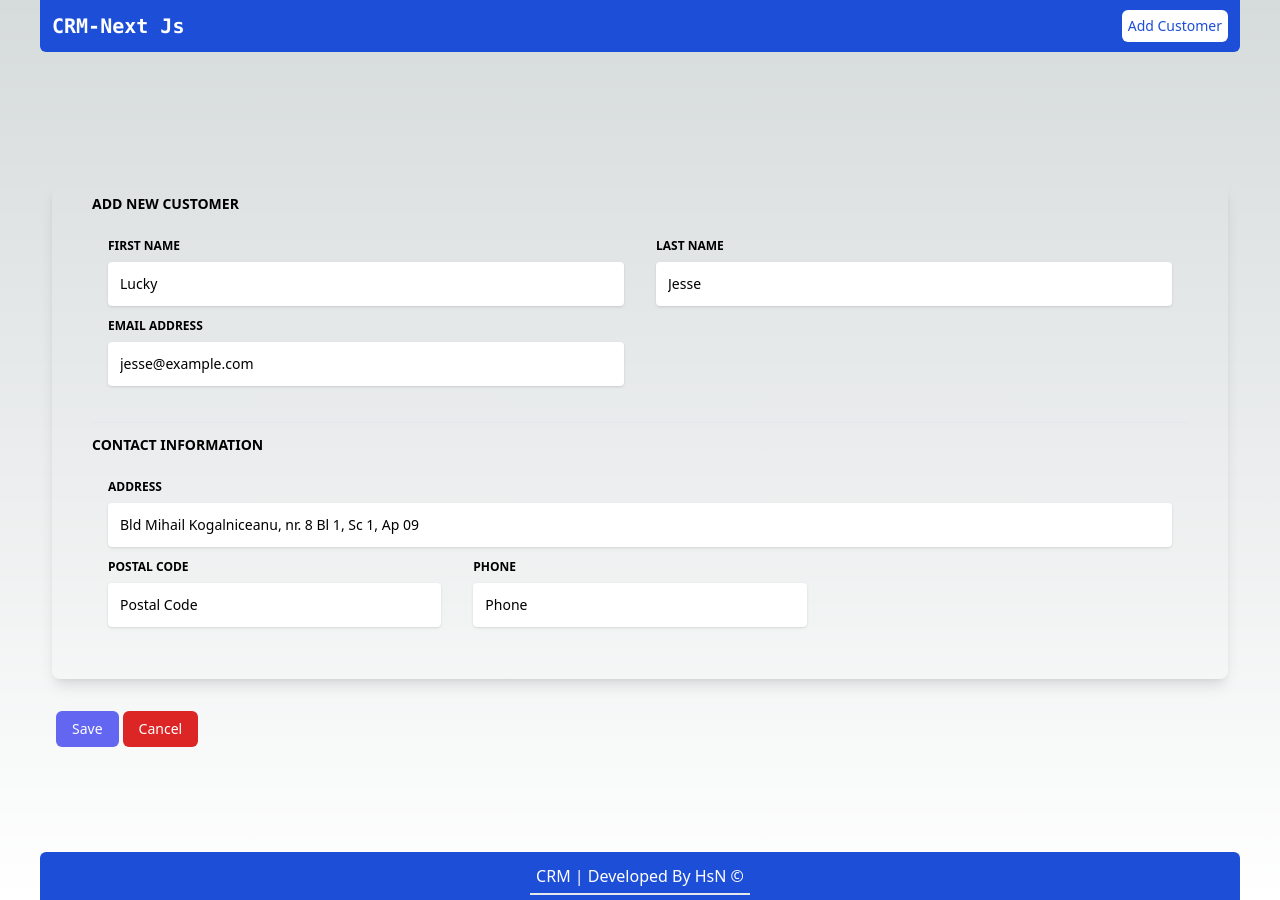
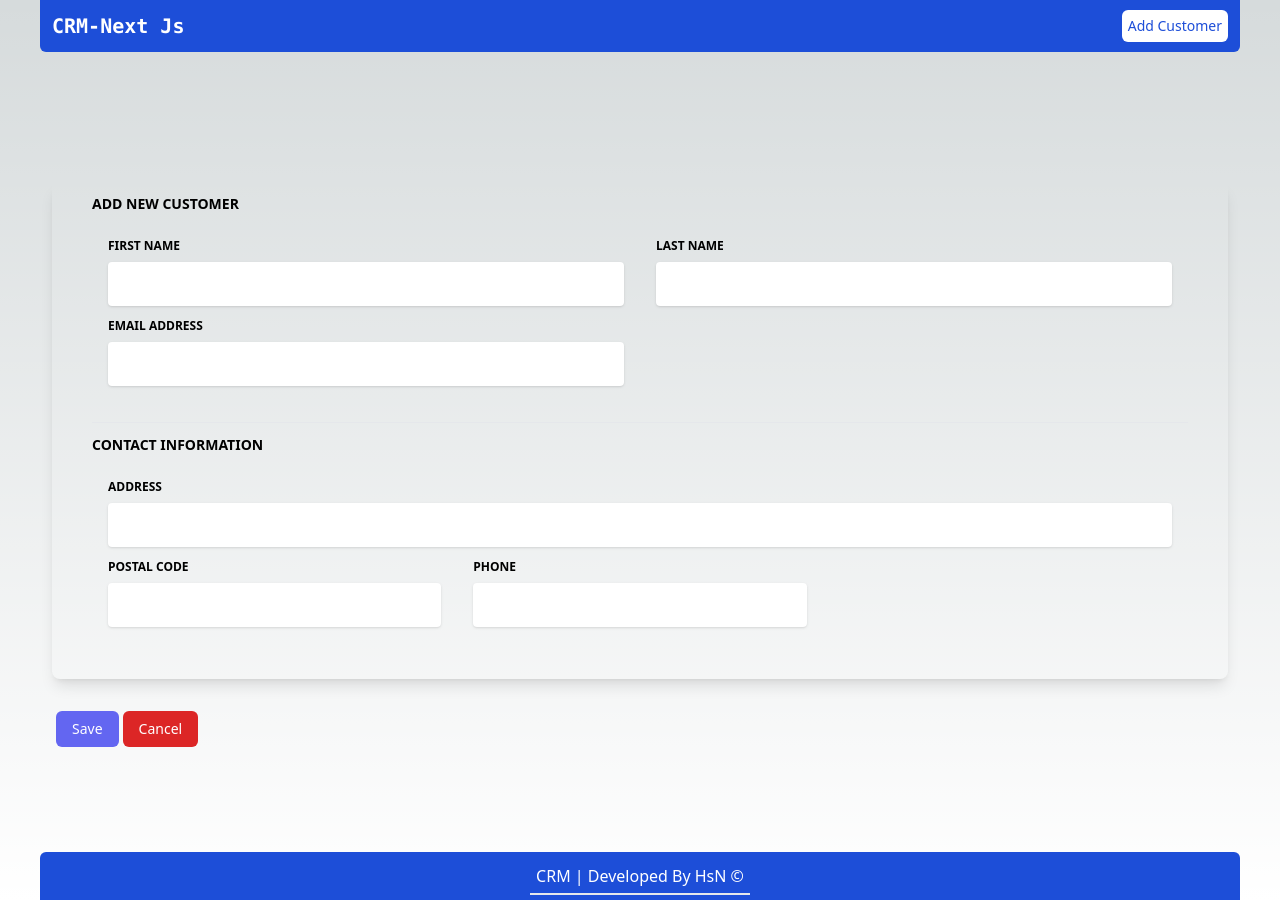
Before and after one commit to hasanashrafi/crm-next, a Next.js app: page /add-customer in a window 1280 px wide. Built offline with nearby package versions, Linux system fonts and the light colour scheme.

Commit message:
edit input values

```diff
--- a/components/module/Form.js
+++ b/components/module/Form.js
@@ -28,7 +28,7 @@ function Form() {
                                             <input
                                                 type="text"
                                                 className="border-0 px-3 py-3 placeholder-blueGray-300 text-blueGray-600 bg-white rounded text-sm shadow focus:outline-none focus:ring w-full ease-linear transition-all duration-150"
-                                                value="Lucky" />
+                                                 />
                                         </div>
                                     </div>
                                     <div className="w-full lg:w-6/12 px-4">
@@ -41,7 +41,7 @@ function Form() {
                                             <input
                                                 type="text"
                                                 className="border-0 px-3 py-3 placeholder-blueGray-300 text-blueGray-600 bg-white rounded text-sm shadow focus:outline-none focus:ring w-full ease-linear transition-all duration-150"
-                                                value="Jesse" />
+                                                 />
                                         </div>
                                     </div>
                                     <div className="w-full lg:w-6/12 px-4">
@@ -54,7 +54,7 @@ function Form() {
                                             <input
                                                 type="email"
                                                 className="border-0 px-3 py-3 placeholder-blueGray-300 text-blueGray-600 bg-white rounded text-sm shadow focus:outline-none focus:ring w-full ease-linear transition-all duration-150"
-                                                value="jesse@example.com" />
+                                                 />
                                         </div>
                                     </div>
                                 </div>
@@ -75,7 +75,7 @@ function Form() {
                                             <input
                                                 ype="text"
                                                 className="border-0 px-3 py-3 placeholder-blueGray-300 text-blueGray-600 bg-white rounded text-sm shadow focus:outline-none focus:ring w-full ease-linear transition-all duration-150"
-                                                value="Bld Mihail Kogalniceanu, nr. 8 Bl 1, Sc 1, Ap 09" />
+                                                 />
                                         </div>
                                     </div>
 
@@ -89,7 +89,7 @@ function Form() {
                                             <input
                                                 type="text"
                                                 className="border-0 px-3 py-3 placeholder-blueGray-300 text-blueGray-600 bg-white rounded text-sm shadow focus:outline-none focus:ring w-full ease-linear transition-all duration-150"
-                                                value="Postal Code" />
+                                                 />
                                         </div>
                                     </div>
                                     <div className="w-full lg:w-4/12 px-4">
@@ -102,7 +102,7 @@ function Form() {
                                             <input
                                                 type="text"
                                                 className="border-0 px-3 py-3 placeholder-blueGray-300 text-blueGray-600 bg-white rounded text-sm shadow focus:outline-none focus:ring w-full ease-linear transition-all duration-150"
-                                                value="Phone" />
+                                                 />
                                         </div>
                                     </div>
                                 </div>
```
